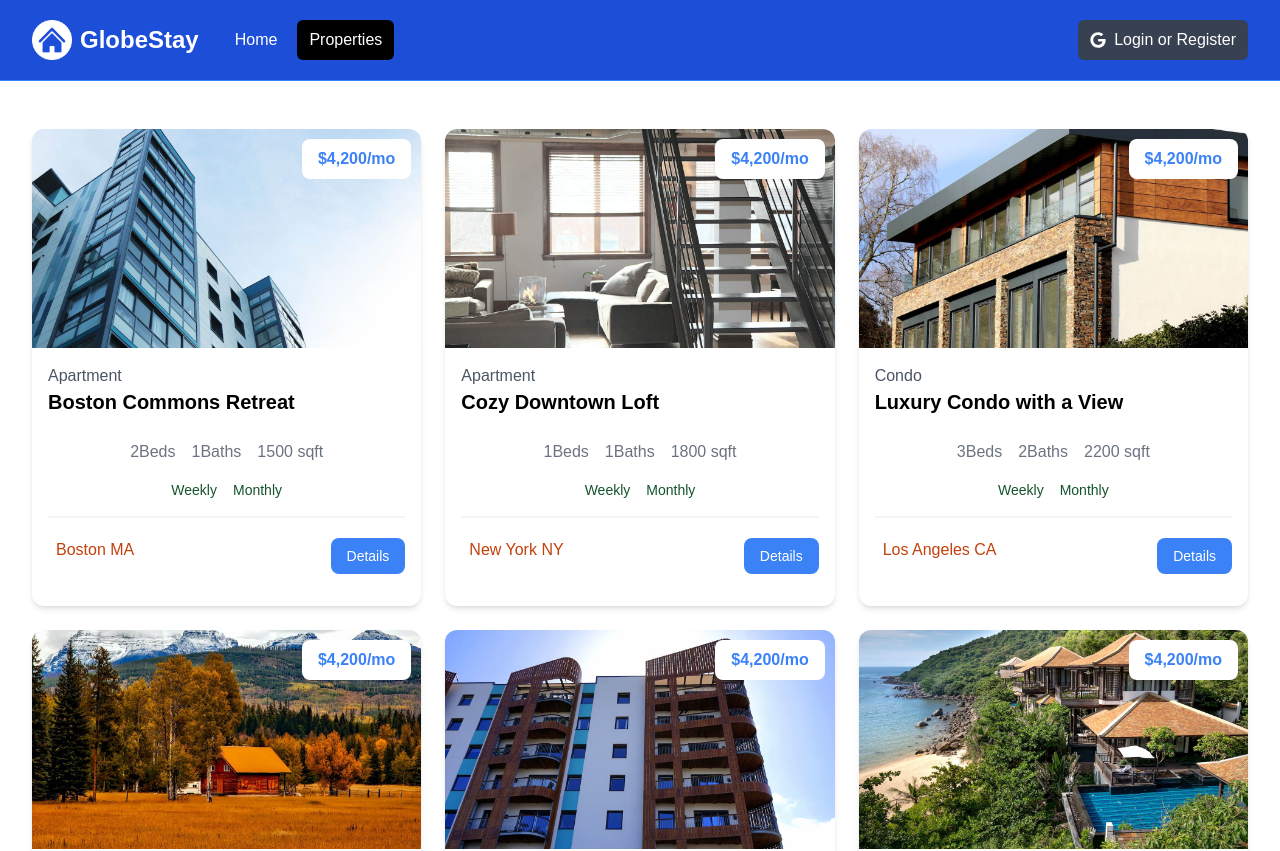
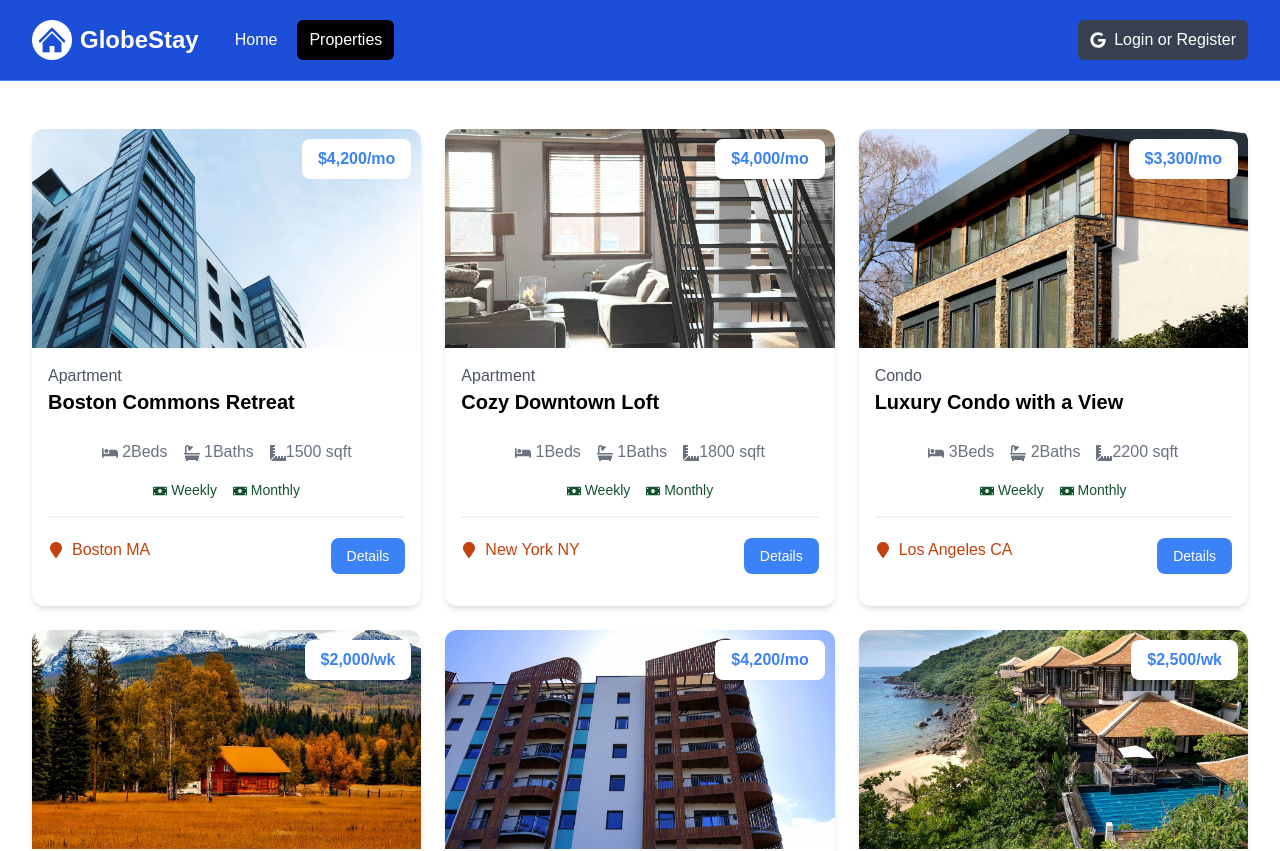
Before and after one commit to TaylorDJones11/GlobeStay, a Next.js app: page /properties in a window 1280 px wide. Shown: the top 851 px of the page. Built offline with nearby package versions, Linux system fonts and the light colour scheme.

Commit message:
Home Properties Component

```diff
--- a/app/page.jsx
+++ b/app/page.jsx
@@ -1,4 +1,5 @@
 import Hero from '@/components/Hero';
+import HomeProperties from '@/components/HomeProperties';
 import InfoBoxes from '@/components/InfoBoxes';
 
 const HomePage = () => {
@@ -6,6 +7,7 @@
     <>
       <Hero />
       <InfoBoxes />
+      <HomeProperties />
     </>
   );
 };
--- /dev/null
+++ b/components/HomeProperties.jsx
@@ -0,0 +1,39 @@
+import properties from '@/properties.json';
+import PropertyCard from './PropertyCard';
+import Link from 'next/link';
+
+const HomeProperties = () => {
+  const recentProperties = properties.slice(0, 3);
+  return (
+    <>
+      {' '}
+      <section className='px-4 py-6'>
+        <div className='container-xl lg:container m-auto px-4 py-6'>
+          <h2 className='text-3xl font-bold text-blue-500 mb-6 text-center'>
+            Recent Properties
+          </h2>
+          {properties.length === 0 ? (
+            <p>No properties found</p>
+          ) : (
+            <div className='grid grid-cols-1 md:grid-cols-3 gap-6'>
+              {recentProperties.map((property) => (
+                <PropertyCard key={property._id} property={property} />
+              ))}
+            </div>
+          )}
+        </div>
+      </section>
+      <section className='m-auto max-w-lg my-6 px-6'>
+        <Link
+          href='/properties'
+          className='block bg-black text-white text-center py-4 px-6 rounded-xl hover:bg-gray-700'
+        >
+          {' '}
+          View All Properties
+        </Link>
+      </section>
+    </>
+  );
+};
+
+export default HomeProperties;
--- a/components/PropertyCard.jsx
+++ b/components/PropertyCard.jsx
@@ -9,6 +9,17 @@
 } from 'react-icons/fa';
 
 const PropertyCard = ({ property }) => {
+  const getRateDisplay = () => {
+    const { rates } = property;
+    if (rates.monthly) {
+      return `$${rates.monthly.toLocaleString()}/mo`;
+    } else if (rates.weekly) {
+      return `$${rates.weekly.toLocaleString()}/wk`;
+    } else if (rates.nightly) {
+      return `$${rates.nightly.toLocaleString()}/night`;
+    }
+  };
+
   return (
     <div className='rounded-xl shadow-md relative'>
       <img
@@ -25,20 +36,20 @@
           <h3 className='text-xl font-bold'>{property.name}</h3>
         </div>
         <h3 className='absolute top-[10px] right-[10px] bg-white px-4 py-2 rounded-lg text-blue-500 font-bold text-right md:text-center lg:text-right'>
-          $4,200/mo
+          {getRateDisplay()}
         </h3>
 
         <div className='flex justify-center gap-4 text-gray-500 mb-4'>
           <p>
-            <i className='fa-solid fa-bed'></i> {property.beds}
+            <FaBed className='md:hidden lg:inline' /> {property.beds}
             <span className='md:hidden lg:inline'>Beds</span>
           </p>
           <p>
-            <i className='fa-solid fa-bath'></i> {property.baths}
+            <FaBath className='md:hidden lg:inline' /> {property.baths}
             <span className='md:hidden lg:inline'>Baths</span>
           </p>
           <p>
-            <i className='fa-solid fa-ruler-combined'></i>
+            <FaRulerCombined className='md:hidden lg:inline' />
             {property.square_feet}{' '}
             <span className='md:hidden lg:inline'>sqft</span>
           </p>
@@ -46,10 +57,10 @@
 
         <div className='flex justify-center gap-4 text-green-900 text-sm mb-4'>
           <p>
-            <i className='fa-solid fa-money-bill'></i> Weekly
+            <FaMoneyBill className='md:hidden lg:inline' /> Weekly
           </p>
           <p>
-            <i className='fa-solid fa-money-bill'></i> Monthly
+            <FaMoneyBill className='md:hidden lg:inline' /> Monthly
           </p>
         </div>
 
@@ -57,7 +68,7 @@
 
         <div className='flex flex-col lg:flex-row justify-between mb-4'>
           <div className='flex align-middle gap-2 mb-4 lg:mb-0'>
-            <i className='fa-solid fa-location-dot text-lg text-orange-700'></i>
+            <FaMapMarker className='text-orange-700 mt-1 md:hidden lg:inline' />
             <span className='text-orange-700'>
               {' '}
               {property.location.city} {property.location.state}{' '}
```
